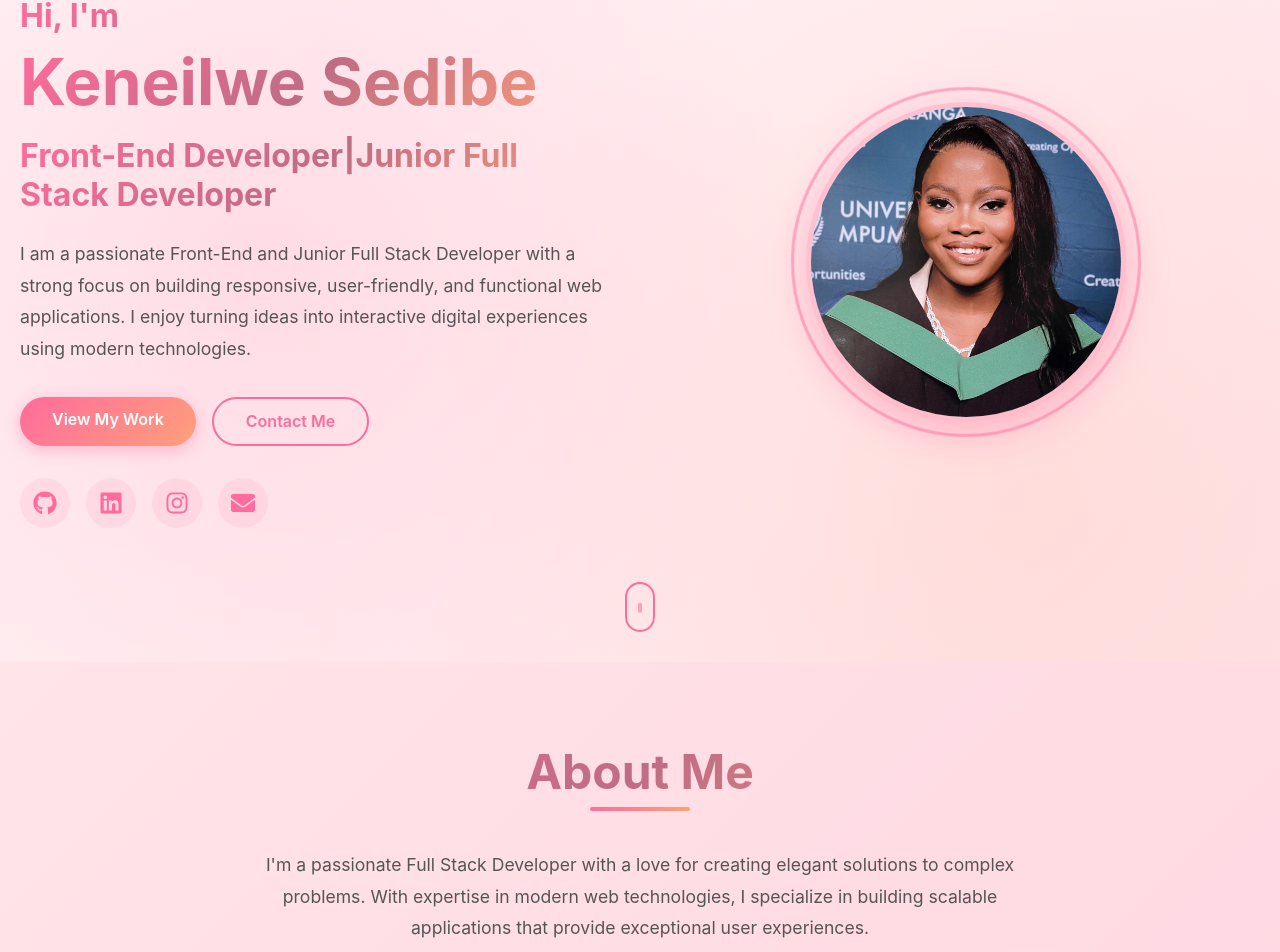
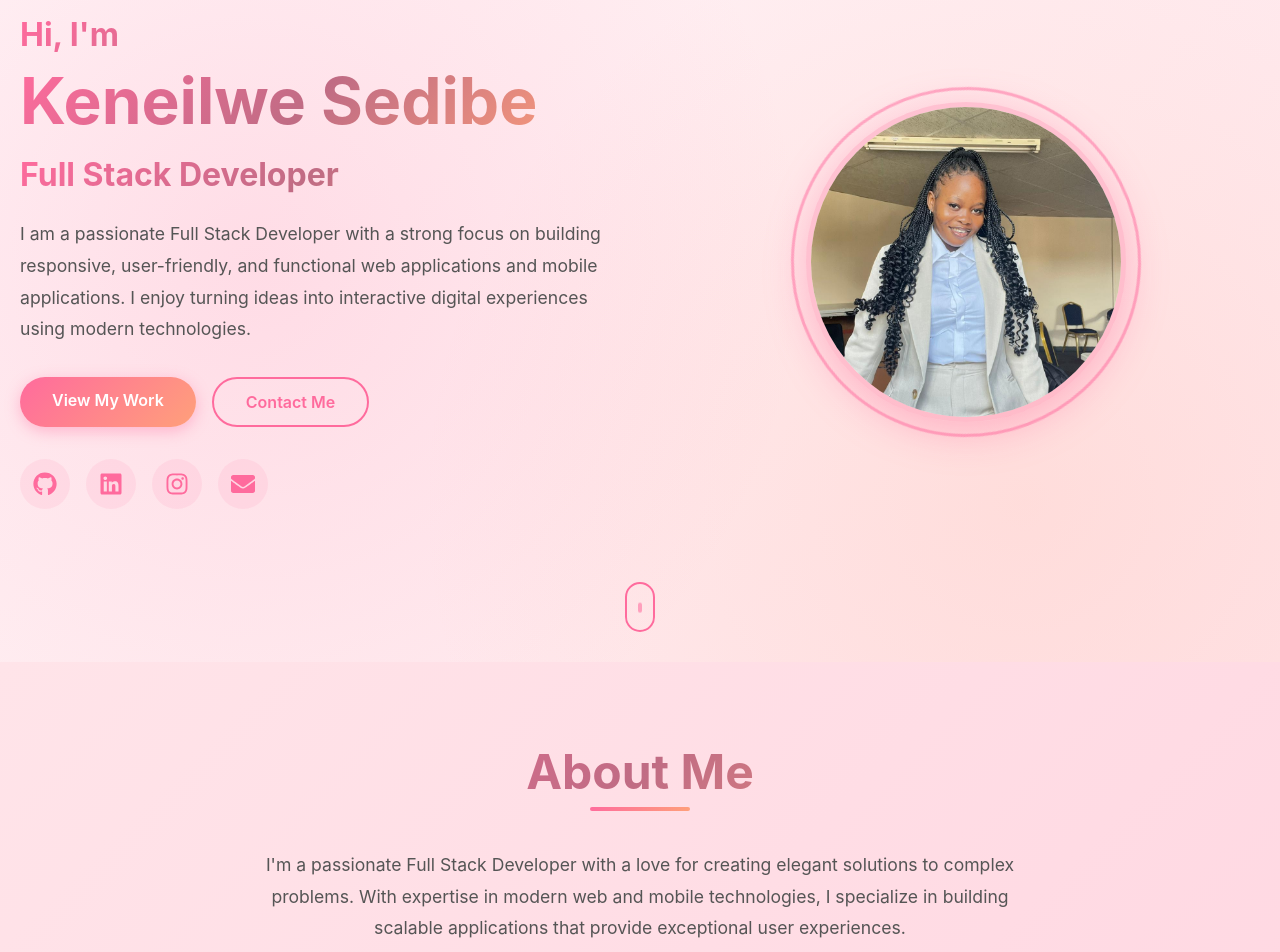
Before and after one commit to Thamia21/my-porftfolio, a React (Create React App) app: page / in a window 1280 px wide. Shown: the part 138-1090 px from the top of the page. Built offline with nearby package versions, Linux system fonts and the light colour scheme; the HTML template or start-up script is replaced by a standard one.

Commit message:
added a new profile picture

```diff
--- a/src/components/About.js
+++ b/src/components/About.js
@@ -34,7 +34,7 @@ const About = () => {
           <div className="about-text">
             <p className="about-description">
               I'm a passionate Full Stack Developer with a love for creating elegant solutions
-              to complex problems. With expertise in modern web technologies, I specialize in
+              to complex problems. With expertise in modern web and mobile technologies, I specialize in
               building scalable applications that provide exceptional user experiences.
             </p>
             <p className="about-description">
--- a/src/components/Hero.js
+++ b/src/components/Hero.js
@@ -10,10 +10,10 @@ const Hero = () => {
           <div className="hero-text">
             <h1 className="hero-greeting">Hi, I'm</h1>
             <h1 className="hero-name">Keneilwe Sedibe</h1>
-            <h2 className="hero-title">Front-End Developer|Junior Full Stack Developer</h2>
+            <h2 className="hero-title">Full Stack Developer</h2>
             <p className="hero-description">
-              I am a passionate Front-End and Junior Full Stack Developer with a strong focus
-              on building responsive, user-friendly, and functional web applications. I enjoy turning
+              I am a passionate Full Stack Developer with a strong focus
+              on building responsive, user-friendly, and functional web applications and mobile applications. I enjoy turning
                ideas into interactive digital experiences using modern technologies.
             </p>
             <div className="hero-buttons">
@@ -37,7 +37,7 @@ const Hero = () => {
           </div>
           <div className="hero-image">
             <div className="image-placeholder">
-              <img src={`${process.env.PUBLIC_URL}/images/profile/copy img.png`} alt="Keneilwe Sedibe" className="profile-picture" />
+              <img src={`${process.env.PUBLIC_URL}/images/profile/pp.jpeg`} alt="Keneilwe Sedibe" className="profile-picture" />
               <div className="animated-circle"></div>
               <div className="animated-circle-2"></div>
             </div>
```
Also changed, not shown: public/images/profile/pp.jpeg (added), public/images/profile/profile.png (deleted).
